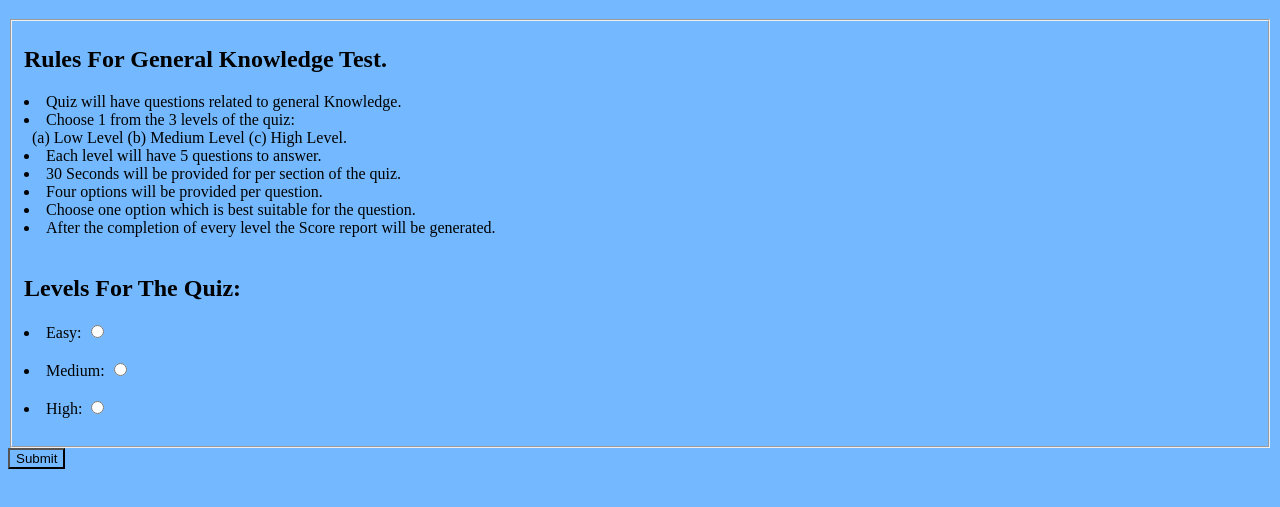
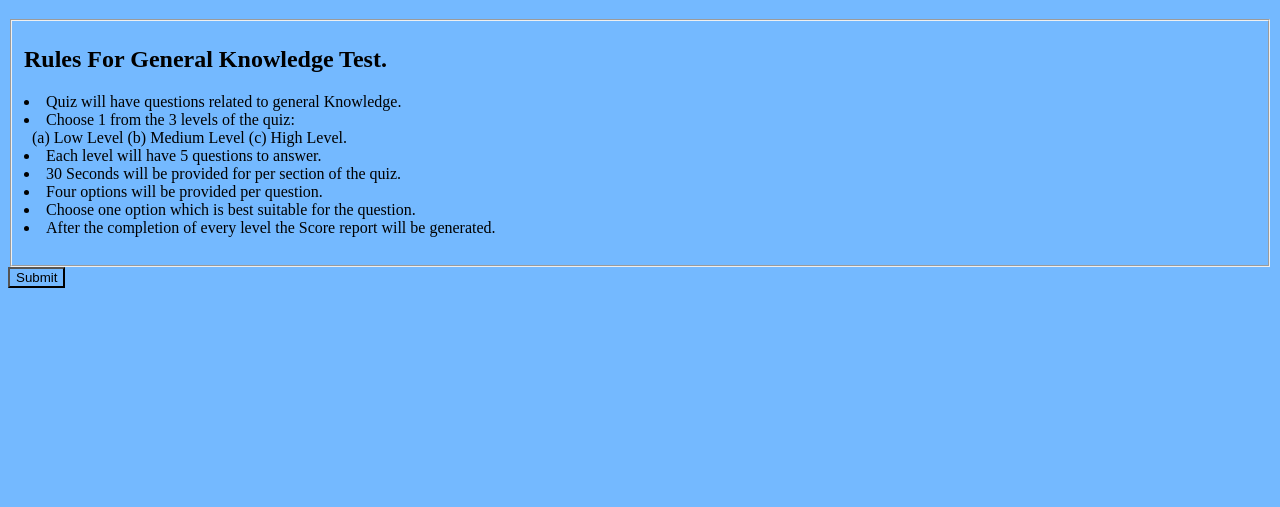
Before and after one commit to vanshisapra/GENERAL-TEST, a plain HTML site: page index_main.html in a window 1280 px wide. Shown: the part 79-586 px from the top of the page. Drawn offline with Linux system fonts and the light colour scheme.

Commit message:
Update index_main.html

```diff
--- a/index_main.html
+++ b/index_main.html
@@ -22,22 +22,7 @@
           <li>Choose one option which is best suitable for the question.</li>
           <li> After the completion of every level the Score report will be generated.</li>
           <br>
-        <h2>Levels For The Quiz:</h2>
-          <li><label for="Easy:">Easy:</label> <input type="radio" name="quiz" id="Easy" required> <!--Radio button to give the choices
-                                                                                                     to choose the level-->
-
-          <br>
-          <br>
-          </li>
-          <li><label for="Medium:">Medium:</label> <input type="radio" name="quiz" id="Medium" required>
-          <br>
-          <br>
-          </li>
-          <li><label for="High:">High:</label> <input type="radio" name="quiz" id="High" required>
-          <br>
-          <br>
-          </li>
-        </div>
+          </div>
         <a href= "index.html">
         <input type="SUBMIT"/>
         </a>
```
